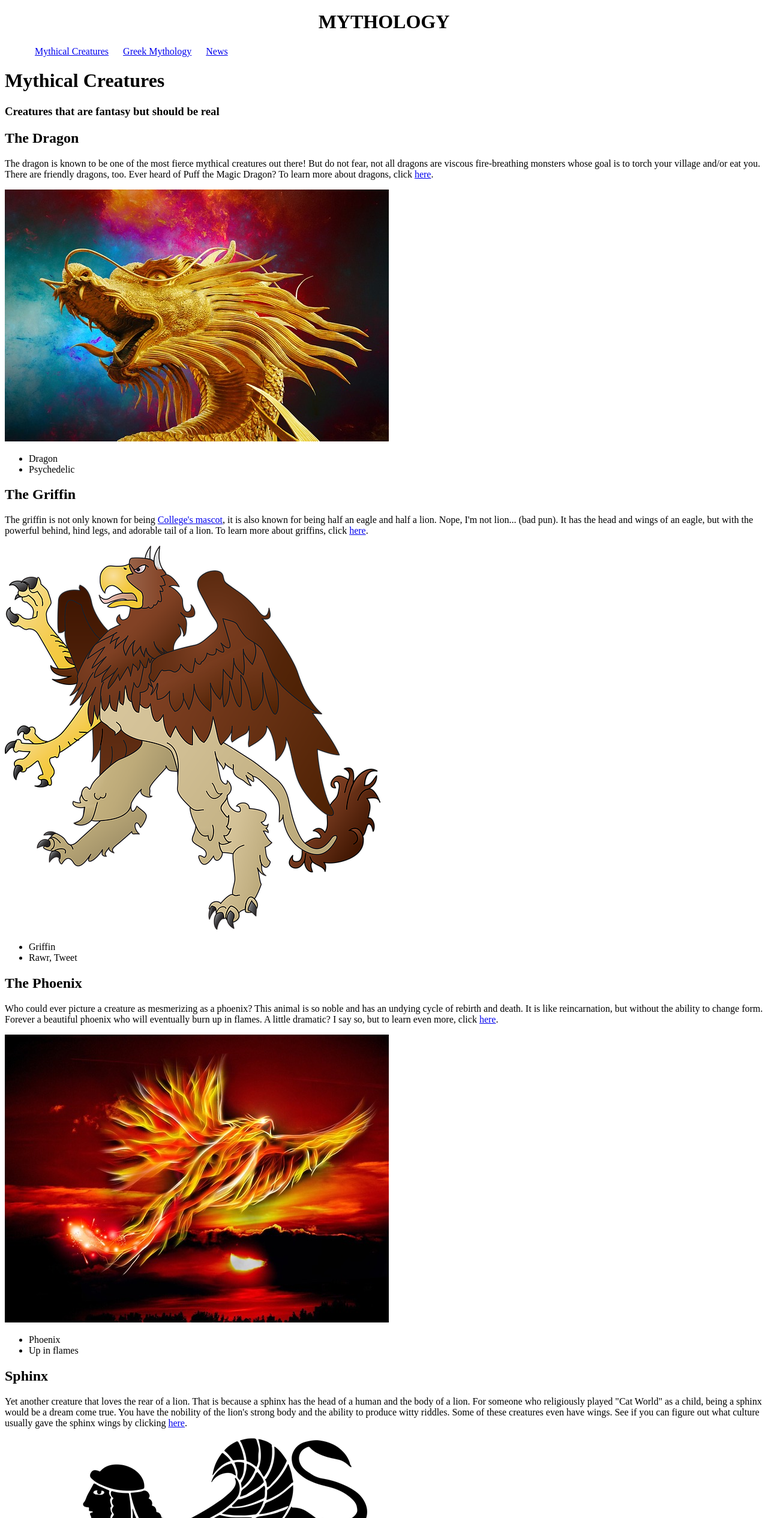
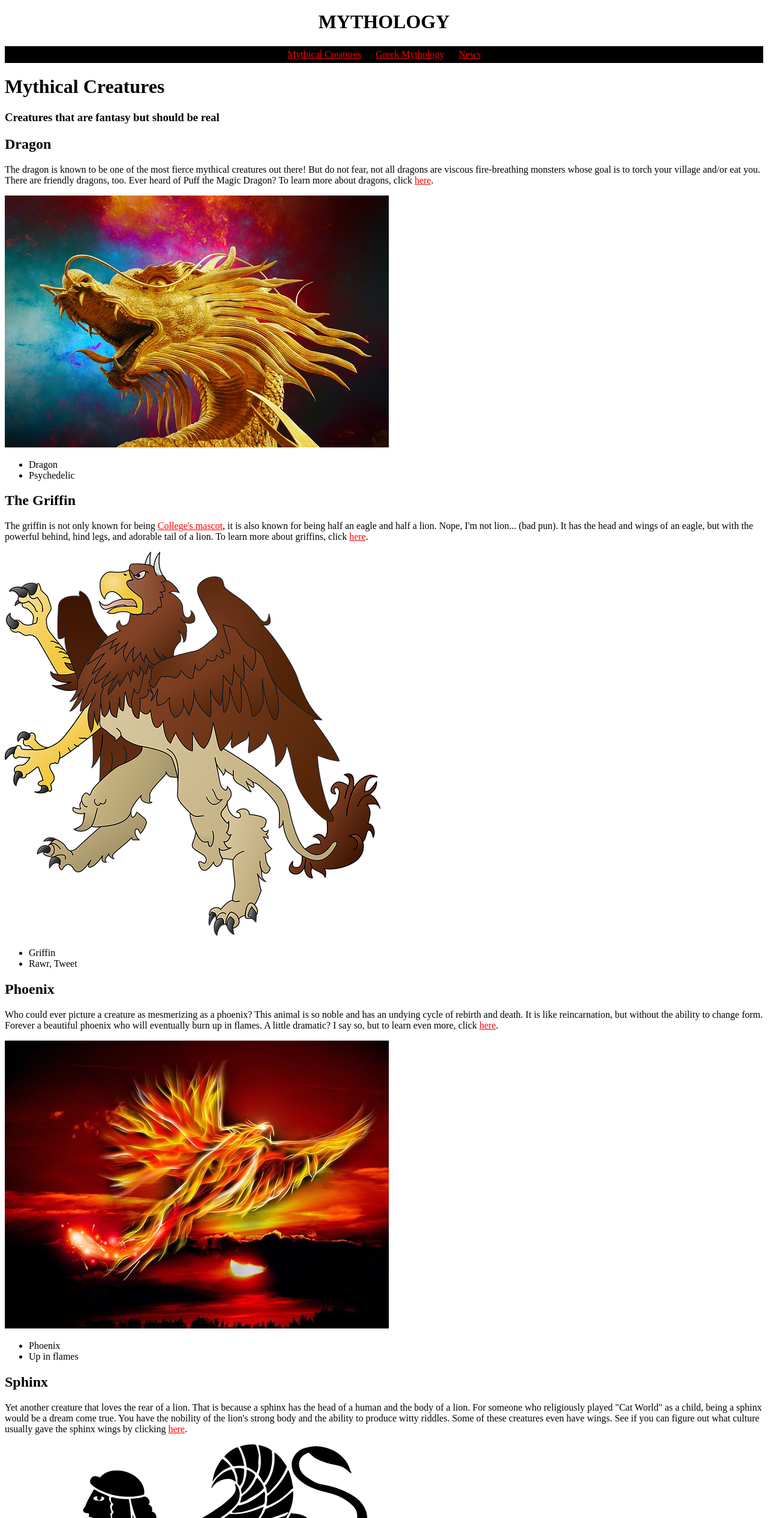
Before and after one commit to kfurness-tiy/wk-01-alpha, a plain HTML site: page index.html in a window 1280 px wide. Shown: the part 29-2560 px from the top of the page at 60% size. Drawn offline with Linux system fonts and the light colour scheme.

Commit message:
feat(core) Add div main footer & style
- Added div to each mythical creature section
- Put the mythical creature section in main tags
- Added footer with copyright
- Added some basic style elements

```diff
--- a/index.html
+++ b/index.html
@@ -4,12 +4,25 @@
     <meta charset="utf-8">
     <title>Mythology</title>
     <style>
-      .header li {
+      header {
+        text-align: center;
+      }
+      a {
+        color: red;
+      }
+      footer {
+        background-color: black;
+        color: red;
+        text-align: center;
+      }
+      .nav {
+        background-color: #000;
+        color: red;
+        padding: 5px;
+      }
+      .nav li {
         display: inline;
         padding: 10px;
-      }
-      header {
-        text-align: center;
       }
     </style>
   </head>
@@ -17,17 +30,19 @@
     <header>
       <img src="img/fantasy.png" alt="Mythology Logo" />
       <h1>MYTHOLOGY</h1>
-    </header>
-    <ul class="header">
+      <ul class="nav">
         <li><a href="index.html">Mythical Creatures</a></li>
         <li><a href="http://www.greekmythology.com/">Greek Mythology</a></li>
         <li><a href="https://www.buzzfeed.com/tag/mythology">News</a></li>
       </ul>
+    </header>
 
+    <main>
       <h1>Mythical Creatures</h1>
       <h3>Creatures that are fantasy but should be real</h3>
 
-    <h2>The Dragon</h2>
+    <div class="creature">
+        <h2>Dragon</h2>
         <p>
           The dragon is known to be one of the most fierce mythical creatures out there! But do not fear, not all dragons are viscous fire-breathing monsters whose goal is to torch your village and/or eat you. There are friendly dragons, too. Ever heard of Puff the Magic Dragon? To learn more about dragons, click <a href="https://en.wikipedia.org/wiki/Dragon">here</a>.
         </p>
@@ -36,7 +51,9 @@
           <li>Dragon</li>
           <li>Psychedelic</li>
         </ul>
+      </div>
 
+      <div class="creature">
         <h2>The Griffin</h2>
         <p>
           The griffin is not only known for being <a href="https://www.westminstercollege.edu/Westminster"> College's mascot</a>, it is also known for being half an eagle and half a lion. Nope, I'm not lion... (bad pun). It has the head and wings of an eagle, but with the powerful behind, hind legs, and adorable tail of a lion. To learn more about griffins, click <a href="https://en.wikipedia.org/wiki/Griffin">here</a>.
@@ -46,8 +63,10 @@
           <li>Griffin</li>
           <li>Rawr, Tweet</li>
         </ul>
+      </div>
 
-    <h2>The Phoenix</h2>
+      <div class="creature">
+        <h2>Phoenix</h2>
         <p>
           Who could ever picture a creature as mesmerizing as a phoenix? This animal is so noble and has an undying cycle of rebirth and death. It is like reincarnation, but without the ability to change form. Forever a beautiful phoenix who will eventually burn up in flames. A little dramatic? I say so, but to learn even more, click <a href="https://en.wikipedia.org/wiki/Phoenix_(mythology)">here</a>.
         </p>
@@ -56,7 +75,9 @@
           <li>Phoenix</li>
           <li>Up in flames</li>
         </ul>
+      </div>
 
+    <div class="creature">
         <h2>Sphinx</h2>
         <p>
           Yet another creature that loves the rear of a lion. That is because a sphinx has the head of a human and the body of a lion. For someone who religiously played "Cat World" as a child, being a sphinx would be a dream come true. You have the nobility of the lion's strong body and the ability to produce witty riddles. Some of these creatures even have wings. See if you can figure out what culture usually gave the sphinx wings by clicking <a href="https://en.wikipedia.org/wiki/Sphinx">here</a>.
@@ -66,7 +87,9 @@
           <li>Sphinx</li>
           <li>Nobility</li>
         </ul>
+      </div>
 
+    <div class="creature">
         <h2>Unicorn</h2>
         <p>
           The unicorn is magnificent and pure. Unfortunately, these mythical creatures are often poached by horrible people, like Voldemort. Many magical wands are made from their hairs. To dive even deeper into what unicorns are all about, click <a href="https://en.wikipedia.org/wiki/Unicorn">here</a>.
@@ -76,5 +99,13 @@
           <li>Unicorn</li>
           <li>Purity</li>
         </ul>
+      </div>
+    </main>
+
+    <footer>
+      <p>
+        Mythical Creatures ©2016
+      </p>
+    </footer>
   </body>
 </html>
```
Lines whose indentation alone changed are shown as unchanged.
